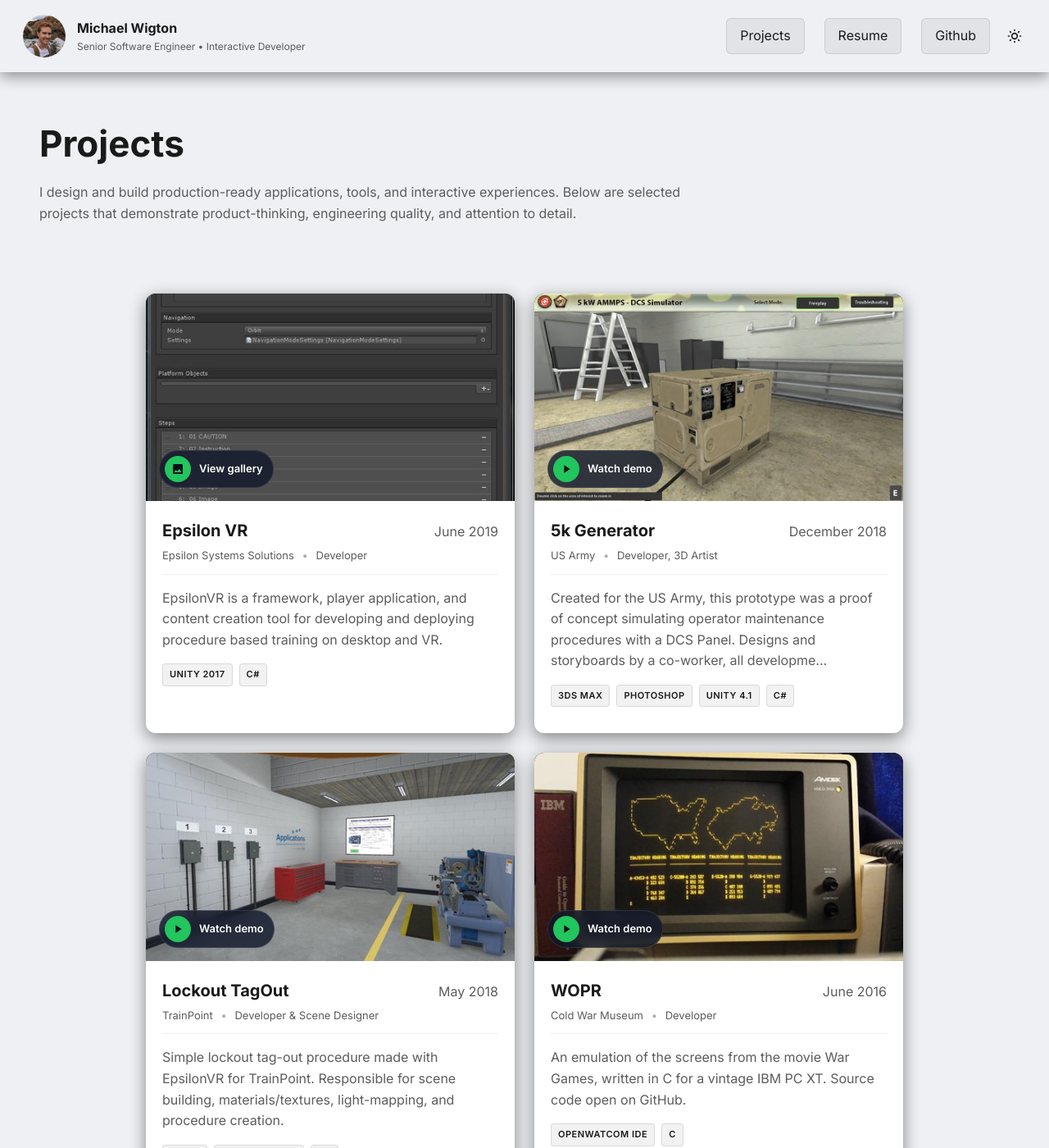
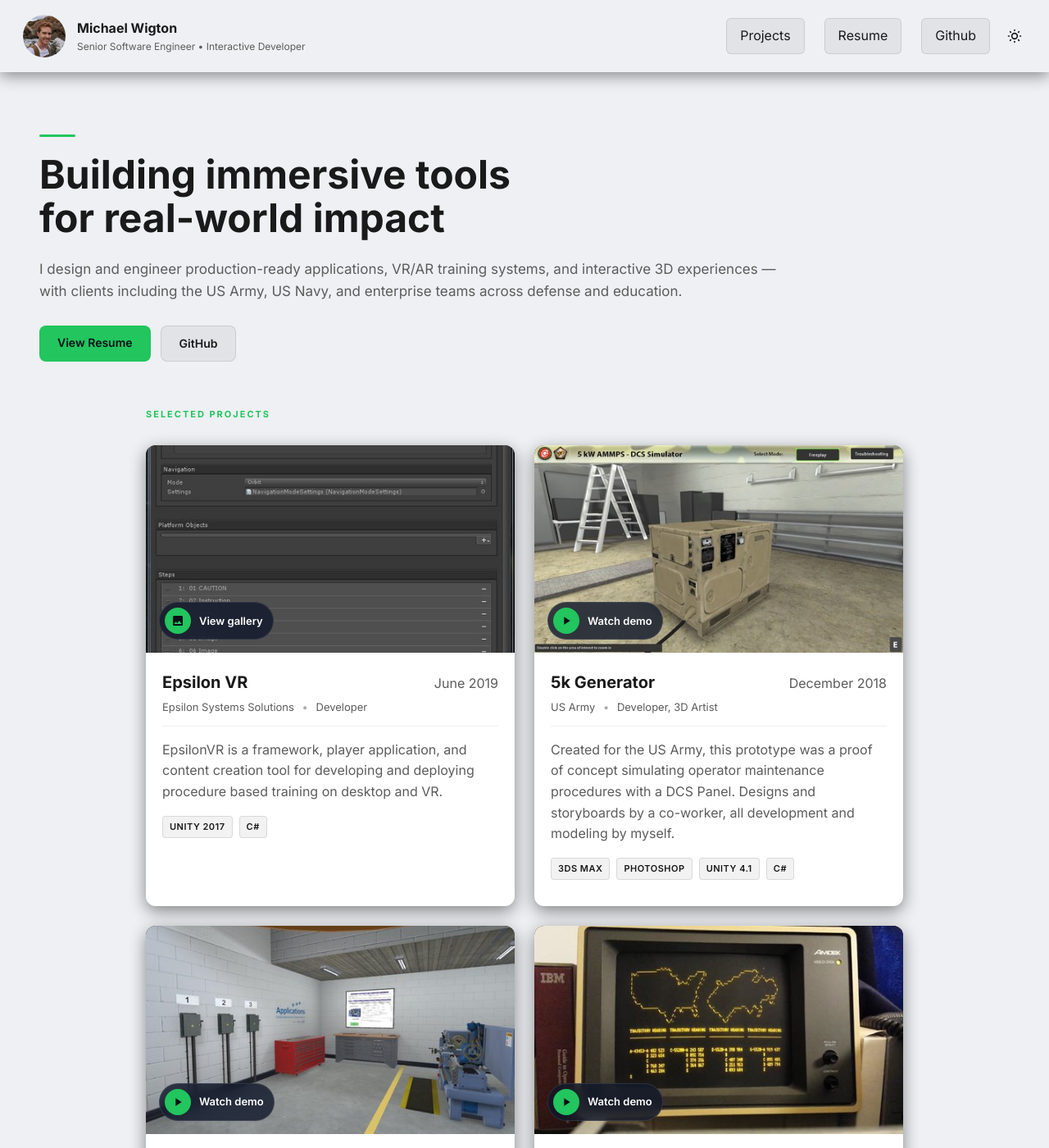
Before and after one commit to mwigton/mwigton.github.io, a Jekyll site: the page built from index.md, in a window 1280 px wide and 1400 px high. Shown: the whole window at 82% size. Built offline with Jekyll 4.4.1, drawn with Linux system fonts in a browser that asks for light colours.

Commit message:
feat: redesign hero with value prop headline and CTAs

```diff
--- a/assets/css/style.css
+++ b/assets/css/style.css
@@ -169,28 +169,98 @@ body {
 }
 
 .hero {
-  padding: 48px 0;
+  padding: 72px 0 36px;
 }
 
 .hero .container {
   display: block;
 }
 
+.hero-eyebrow {
+  margin: 0 0 14px;
+  font-size: 12px;
+  font-weight: 700;
+  text-transform: uppercase;
+  letter-spacing: 2px;
+  color: var(--accent);
+}
+
 .hero h1 {
   color: var(--text);
-  font-size: 44px;
-  margin: 0 0 12px;
+  font-size: 48px;
+  line-height: 1.1;
+  margin: 0 0 22px;
+}
+
+.hero h1::before {
+  content: '';
+  display: block;
+  width: 44px;
+  height: 3px;
+  background: var(--accent);
+  border-radius: 2px;
+  margin-bottom: 20px;
 }
 
 .hero .lead {
-  max-width: 800px;
+  max-width: 900px;
   color: var(--muted);
   margin: 0;
+  font-size: 17px;
+}
+
+.hero-cta {
+  display: flex;
+  gap: 12px;
+  margin-top: 28px;
+  flex-wrap: wrap;
+}
+
+.btn-primary {
+  background: var(--accent);
+  color: #071018;
+  padding: 10px 22px;
+  border-radius: 8px;
+  text-decoration: none;
+  font-weight: 600;
+  font-size: 14px;
+  transition: opacity 0.2s ease;
+}
+
+.btn-primary:hover {
+  opacity: 0.85;
+}
+
+.btn-secondary {
+  background: var(--glass);
+  color: var(--text);
+  padding: 10px 22px;
+  border-radius: 8px;
+  text-decoration: none;
+  font-weight: 600;
+  font-size: 14px;
+  border: 1px solid var(--border-color);
+  transition: background 0.2s ease, border-color 0.2s ease;
+}
+
+.btn-secondary:hover {
+  background: var(--hover-bg);
+  border-color: var(--hover-border);
+}
+
+.section-label {
+  font-size: 11px;
+  font-weight: 700;
+  text-transform: uppercase;
+  letter-spacing: 2px;
+  color: var(--accent);
+  margin: 0 0 4px;
+  grid-column: 1 / -1;
 }
 
 /* Projects grid */
 #projects {
-  padding: 36px 0;
+  padding: 20px 0 36px;
 }
 
 .projects-grid {
@@ -351,11 +421,6 @@ hr {
   margin: 36px 0;
 }
 
-.site-footer {
-  padding: 26px 0;
-  color: var(--muted);
-  border-top: 1px solid var(--border-muted);
-}
 
 main {
   flex: 1;
@@ -365,8 +430,7 @@ main {
 /* Ensure content sections use the same background to avoid seams while scrolling */
 main,
 .projects,
-.hero,
-.site-footer {
+.hero {
   background: var(--bg);
 }
 
@@ -427,7 +491,7 @@ main,
 /* Small screens */
 @media (max-width: 720px) {
   .hero h1 {
-    font-size: 32px;
+    font-size: 36px;
   }
 
   .site-title .title {
--- a/index.md
+++ b/index.md
@@ -5,13 +5,18 @@ title: Michael Wigton
 
 <section class="hero">
   <div class="container">
-    <h1>Projects</h1>
-    <p class="lead">I design and build production-ready applications, tools, and interactive experiences. Below are selected projects that demonstrate product-thinking, engineering quality, and attention to detail.</p>
+    <h1>Building immersive tools<br>for real-world impact</h1>
+    <p class="lead">I design and engineer production-ready applications, VR/AR training systems, and interactive 3D experiences — with clients including the US Army, US Navy, and enterprise teams across defense and education.</p>
+    <div class="hero-cta">
+      <a href="/resume/" class="btn-primary">View Resume</a>
+      <a href="https://github.com/mwigton" target="_blank" rel="noopener noreferrer" class="btn-secondary">GitHub</a>
+    </div>
   </div>
 </section>
 
 <section id="projects" class="projects container">
   <div class="projects-grid">
+    <p class="section-label">Selected Projects</p>
     {% assign sorted_projects = site.projects | sort: 'date' | reverse %}
     {% for project in sorted_projects %}
     <article class="project-card">
@@ -58,7 +63,7 @@ title: Michael Wigton
             </div>
           </div>
         </div>
-        <p>{{ project.description | strip | truncate: 180 }}</p>
+        <p>{{ project.description | strip | truncate: 260 }}</p>
         <div class="project-meta">
           {% if project.tech %}
           <div class="tech-tags">
```
